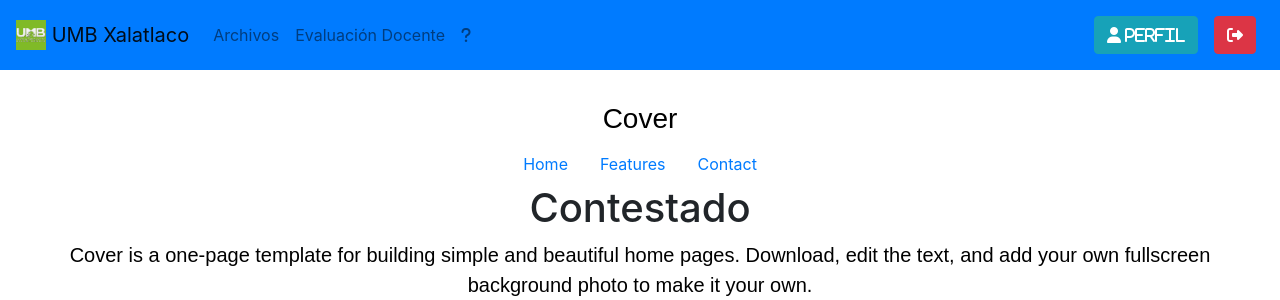
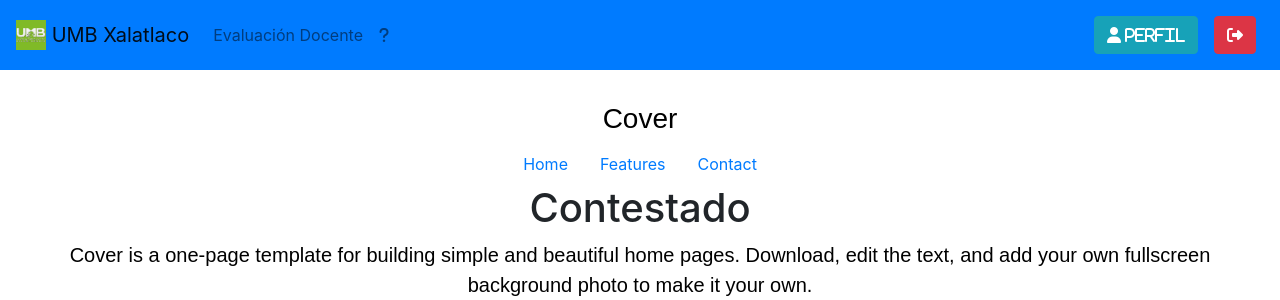
Before and after one commit to criscross12/UMBFILES, a PHP site: page /includes/Form_end.php in a window 1280 px wide. Shown: the top 300 px of the page. Run offline with PHP 8.4, Linux system fonts and the light colour scheme; the visitor is signed in with stand-in values (Sample User, id 1); data that the repository does not hold is empty; some libraries are stand-ins or nearby versions.

Commit message:
Change Linux Mint2

```diff
--- a/includes/headeralum.php
+++ b/includes/headeralum.php
@@ -62,7 +62,7 @@
         </button>
         <div class="collapse navbar-collapse" id="navbarNavAltMarkup">
             <div class="navbar-nav mr-auto text-center">
-                <a class="nav-item nav-link" href="AlumArchi.php">Archivos</a>
+                <!-- <a class="nav-item nav-link" href="AlumArchi.php">Archivos</a> -->
                 <a class="nav-item nav-link" href="publicacines.php">Evaluación Docente</a>
                 <a class="nav-item nav-link " href="acerca.php">
                     <i class="fas fa-question"></i>
```
